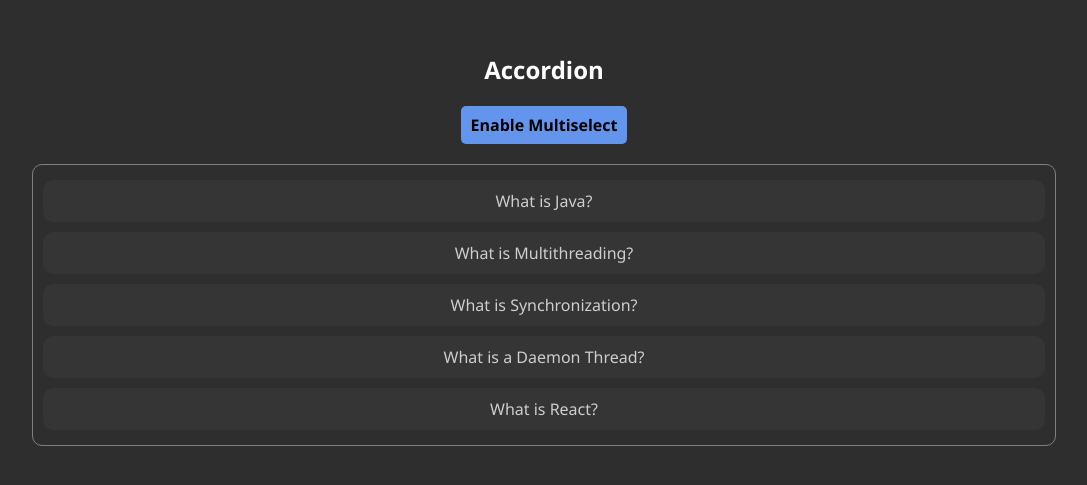
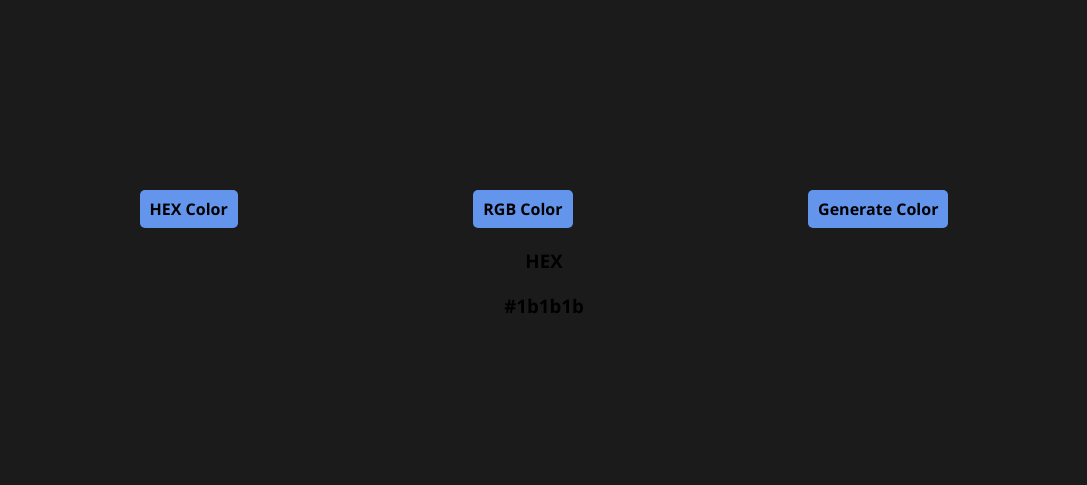
Before and after one commit to soumya007GitHub/React-Components, a React (Vite) app: page / in a window 1280 px wide. Shown: the part 151-636 px from the top of the page, without its empty margins (96-1183 px from the left). Built offline with nearby package versions, Linux system fonts and the light colour scheme.

Commit message:
Added color changer component

```diff
--- a/src/App.jsx
+++ b/src/App.jsx
@@ -1,12 +1,14 @@
 import { useState } from 'react'
 import './App.css';
 import Accordion from './components/accordion/Accordion.jsx';
+import Color from './components/color/Color.jsx';
 
 function App() {
 
   return (
     <>
-      <Accordion/>
+      {/* <Accordion/> */}
+      <Color/>
     </>
   )
 }
--- /dev/null
+++ b/src/components/color/Color.jsx
@@ -0,0 +1,55 @@
+import React, { useEffect } from 'react';
+import { useState } from 'react';
+import "./style.css";
+
+const Color = () => {
+    const [mode, setMode] = useState('hex');
+    const [color, setColor] = useState('#1b1b1b');
+
+    const helper = (length)=>{
+        return Math.floor(Math.random()*length);
+    }
+
+    const generateColor = ()=>{
+        if(mode === 'hex'){
+            let newColor = '#';
+            const colorSet = [1, 2, 3, 4, 5, 6, 7, 8, 9, 'A', 'B', 'C', 'D', 'E', 'F'];
+            for(let i = 0; i<6; ++i){
+                newColor += colorSet[helper(colorSet.length)];
+            }
+            setColor(newColor);
+        }else{
+            let newColor = `rgb(${helper(256)}, ${helper(256)}, ${helper(256)})`;
+            setColor(newColor);
+        }
+    }
+
+    return (
+        <div className='container' style={{
+            backgroundColor: color,
+            width: '100vw',
+            height: '100vh',
+            display: 'flex',
+            alignItems: 'center',
+            justifyContent: 'center',
+            paddingTop: '10px',
+            flexDirection: 'column',
+            gap: 20
+        }}>
+            <div className='btnContainer'>
+                <button className='btn' onClick={()=>{
+                    setMode('hex')
+                    generateColor()
+                    }}>HEX Color</button>
+                <button className='btn' onClick={()=>{
+                    setMode('rgb')
+                    generateColor()}}>RGB Color</button>
+                <button className='btn' onClick={generateColor}>Generate Color</button>
+            </div>
+            <h3>{mode == 'hex' ? "HEX" : "RGB"}</h3>
+            <h3>{color}</h3>
+        </div >
+    )
+}
+
+export default Color
--- /dev/null
+++ b/src/components/color/style.css
@@ -0,0 +1,7 @@
+
+.btnContainer{
+    display: flex;
+    width: 100%;
+    justify-content: space-evenly;
+    align-items: center;
+}
```
